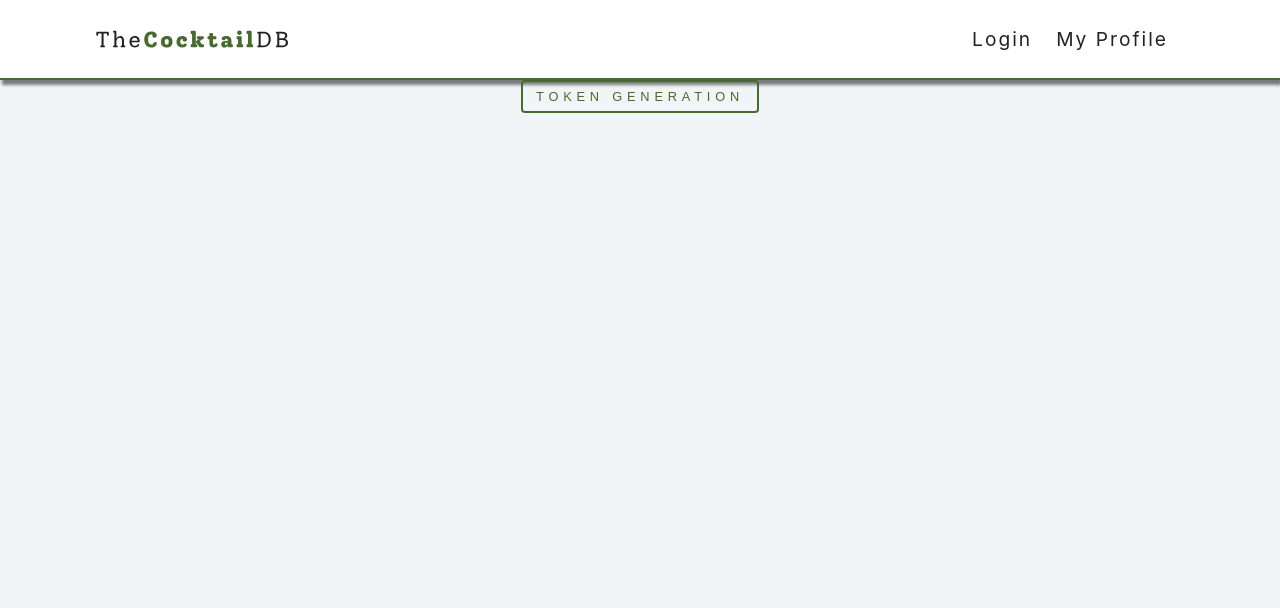
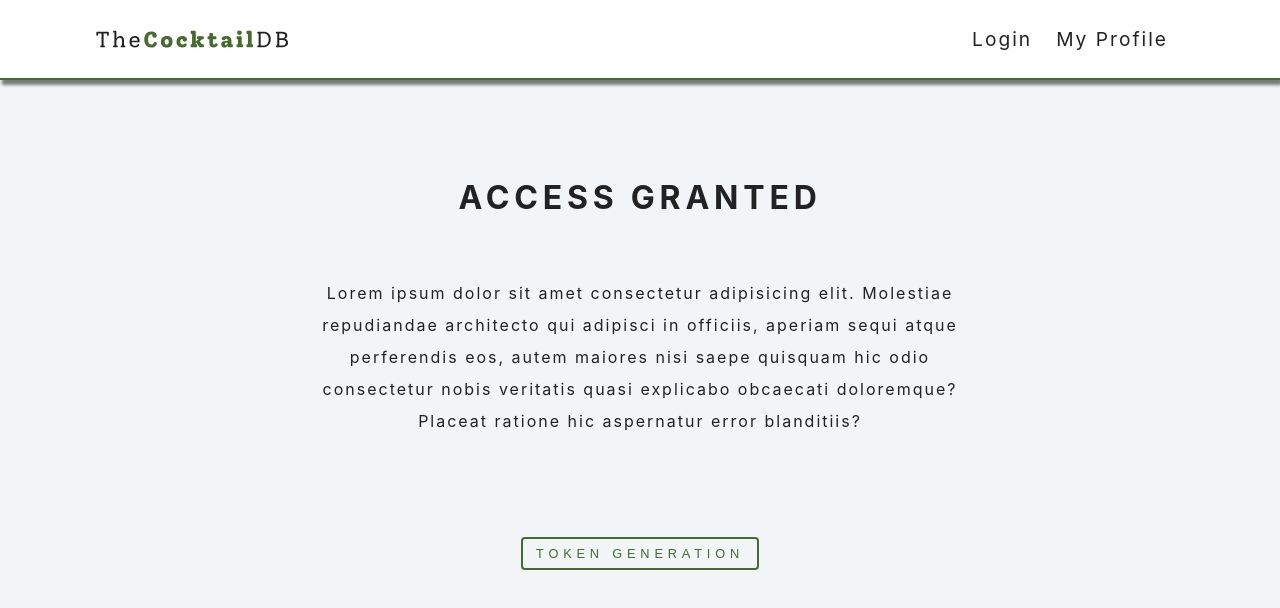
Before and after one commit to Beloved1310/Oauth2_Login, a React (Create React App) app: page /oauth-callback in a window 1280 px wide. Shown: the top 608 px of the page. Built offline with nearby package versions, Linux system fonts and the light colour scheme; what unique-string would draw is missing.

Commit message:
feat: cleared code

```diff
--- a/src/Component/AuthorizeUser.jsx
+++ b/src/Component/AuthorizeUser.jsx
@@ -1,56 +1,40 @@
 import React from 'react';
 
 import uniqueString from 'unique-string';
-import { encode as base64encode } from "base64-arraybuffer";
-
+import { encode as base64encode } from 'base64-arraybuffer';
 
 import '../index.css';
 
-
-
 const state = uniqueString();
-const code_verifier ='A1-._~B2-._~A1-._~A1-._~A1-._~A1-._~A1-._~A1-._~B2-._~A1-._~A1-._~A1-._~A1-._~A1-._~'
-console.log(code_verifier.length)
-console.log('mmmmmm')
+const code_verifier = 'A1-._~B2-._~A1-._~A1-._~A1-._~A1-._~A1-._~A1-._~B2-._~A1-._~A1-._~A1-._~A1-._~A1-._~';
+console.log(code_verifier.length);
 
 function saveStateAndVerifier() {
-
-    if (window.location.search.includes("state")) return;
+    if (window.location.search.includes('state')) return;
     const storage = window.sessionStorage;
     storage.clear();
-    storage.setItem("state", state);
-    storage.setItem("code_verifier", code_verifier);
-  }
+    storage.setItem('state', state);
+    storage.setItem('code_verifier', code_verifier);
+}
 
-  saveStateAndVerifier();
-
+saveStateAndVerifier();
 
 export const AuthorizeUser = () => {
     async function generateCodeChallenge(codeVerifier) {
         const encoder = new TextEncoder();
         const data = encoder.encode(codeVerifier);
-        const digest = await window.crypto.subtle.digest("SHA-256", data);
+        const digest = await window.crypto.subtle.digest('SHA-256', data);
         const base64Digest = base64encode(digest);
-        // you can extract this replacing code to a function
-        return base64Digest
-          .replace(/\+/g, "-")
-          .replace(/\//g, "_")
-          .replace(/=/g, "");
-      }
 
-
+        return base64Digest.replace(/\+/g, '-').replace(/\//g, '_').replace(/=/g, '');
+    }
 
     const handleDownloadBtn = async () => {
-        const challenge = await generateCodeChallenge(code_verifier)
-        console.log(challenge);
-        console.log(challenge)
-        console.log('mmkmkjijijijij')
+        const challenge = await generateCodeChallenge(code_verifier);
 
         const query = `?response_type=code&client_id=wprQYMZBqqx-dgszFUfQG&code_challenge=${challenge}&code_challenge_method=S256&redirect_uri=http://localhost:3000/oauth-callback&scope=openid+email+profile&state=${state}`;
         return window.location.replace(`https://id-sandbox.cashtoken.africa/oauth/authorize${query}`);
     };
-
-
 
     return (
         <div>
@@ -70,8 +54,6 @@ export const AuthorizeUser = () => {
             <button className='btn clear-btn' onClick={handleDownloadBtn}>
                 ACTIVATE ME
             </button>
-
-
         </div>
     );
 };
--- a/src/Component/RequestToken.jsx
+++ b/src/Component/RequestToken.jsx
@@ -8,10 +8,7 @@ const redirect_uri = 'http://localhost:3000/oauth-callback';
 function RequestToken() {
     const history = useHistory();
     const requestToken = async () => {
-        // const tokenEndpoint = new URL(
-        //     "https://id-sandbox.cashtoken.africa/oauth/token"
-        //   );
-        //     console.log(tokenEndpoint)
+
         const currentLocation = new URL(window.location.href);
         const authorizationCode = currentLocation.searchParams.get('code');
         const stateFromLocation = currentLocation.searchParams.get('state');
@@ -47,6 +44,18 @@ function RequestToken() {
     };
     return (
         <div>
+            <div>
+                <section className='section about-section'>
+                    <h1 className='section-title'>ACCESS GRANTED</h1>
+
+                    <p>
+                        Lorem ipsum dolor sit amet consectetur adipisicing elit. Molestiae repudiandae architecto qui
+                        adipisci in officiis, aperiam sequi atque perferendis eos, autem maiores nisi saepe quisquam hic
+                        odio consectetur nobis veritatis quasi explicabo obcaecati doloremque? Placeat ratione hic
+                        aspernatur error blanditiis?
+                    </p>
+                </section>
+            </div>
             <button className='btn clear-btn' onClick={requestToken}>
                 TOKEN GENERATION
             </button>
```
